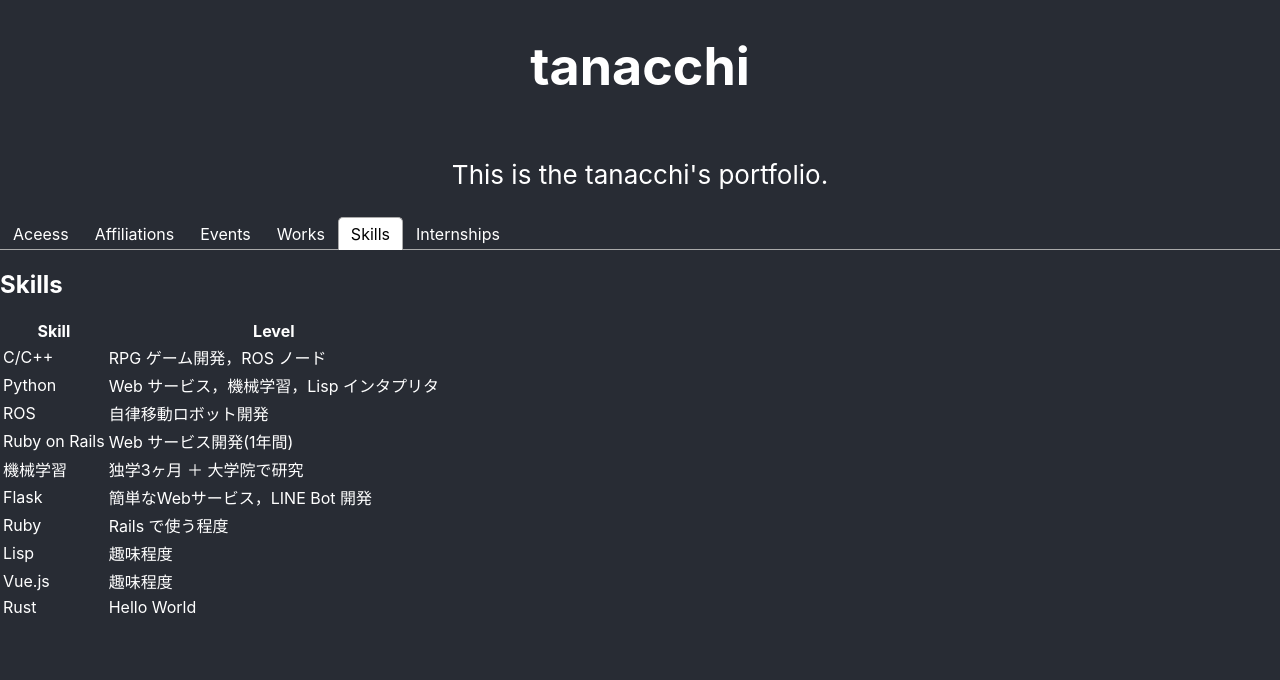
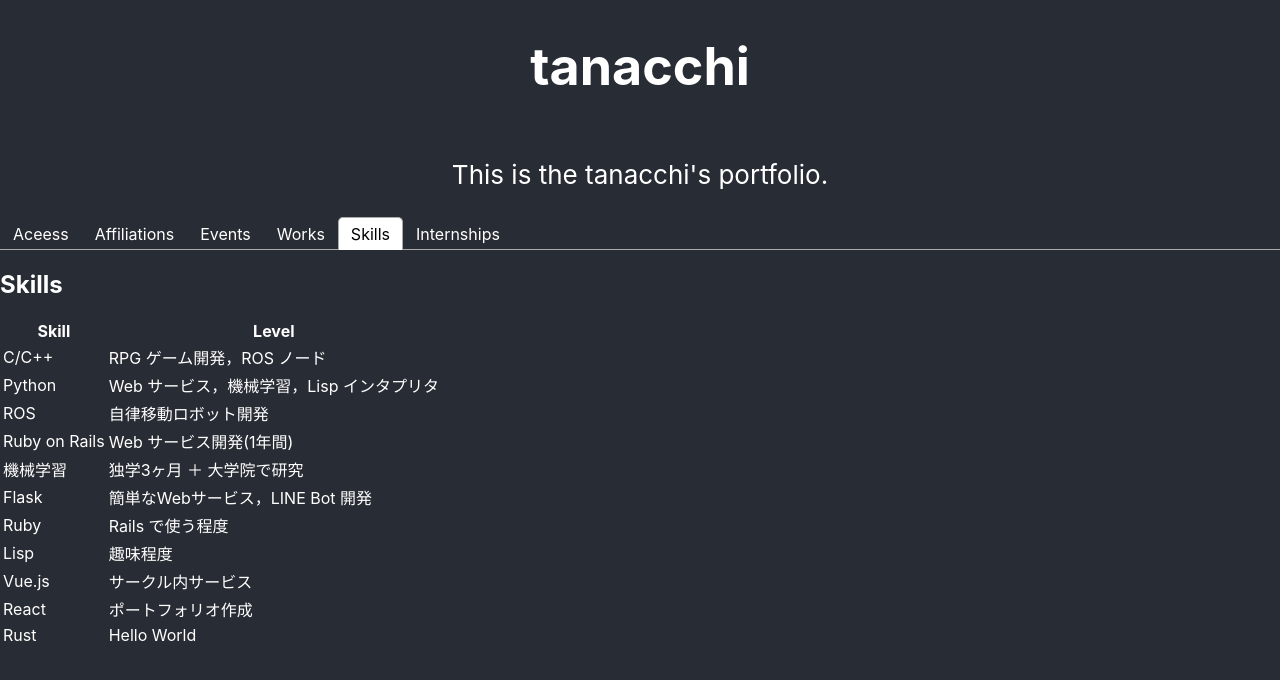
Before and after one commit to tanacchi/tanacchi.github.io, a React (Create React App) app: page / in a window 1280 px wide. Both pictures are taken after a click on the tab "Skills". Shown: the top 680 px of the page. Built offline with nearby package versions, Linux system fonts and the light colour scheme.

Commit message:
Add React as my skill

```diff
--- a/src/components/Skills.tsx
+++ b/src/components/Skills.tsx
@@ -46,7 +46,11 @@ const Skills: React.FC = () => {
           </tr>
           <tr>
             <td>Vue.js</td>
-            <td>趣味程度</td>
+            <td>サークル内サービス</td>
+          </tr>
+          <tr>
+            <td>React</td>
+            <td>ポートフォリオ作成</td>
           </tr>
           <tr>
             <td>Rust</td>
```
